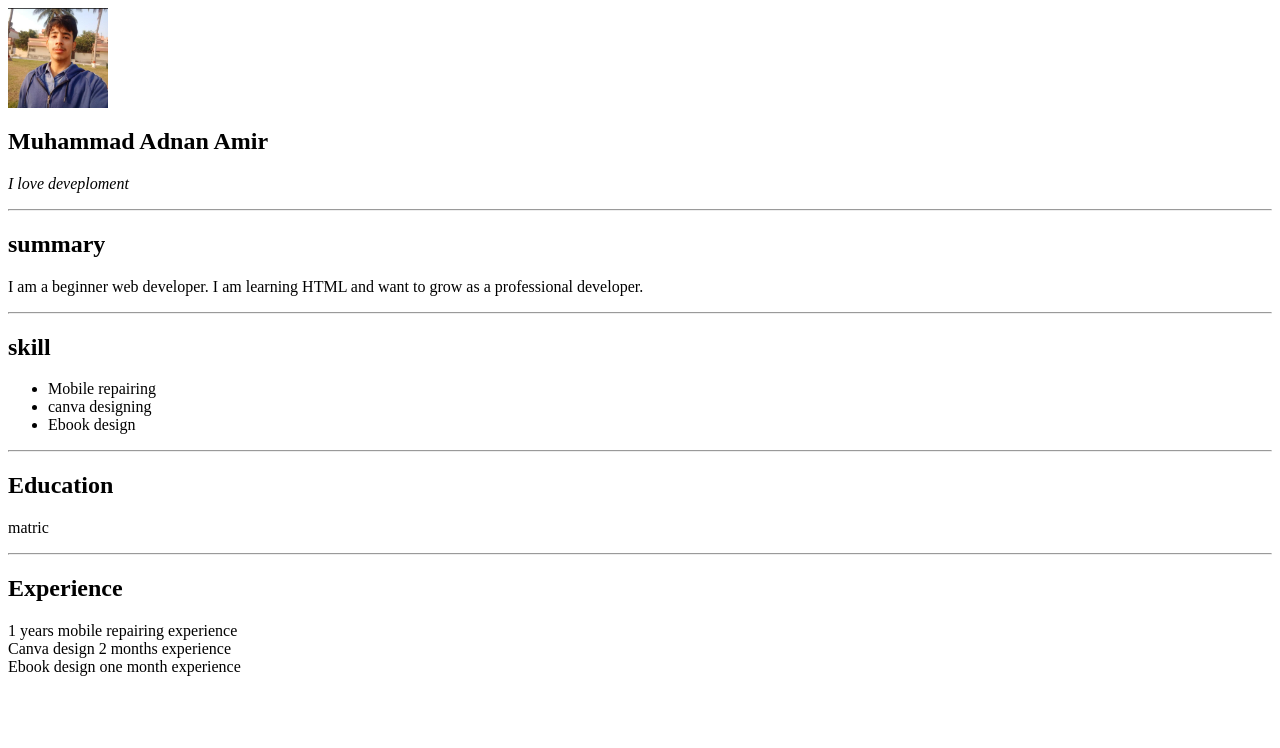
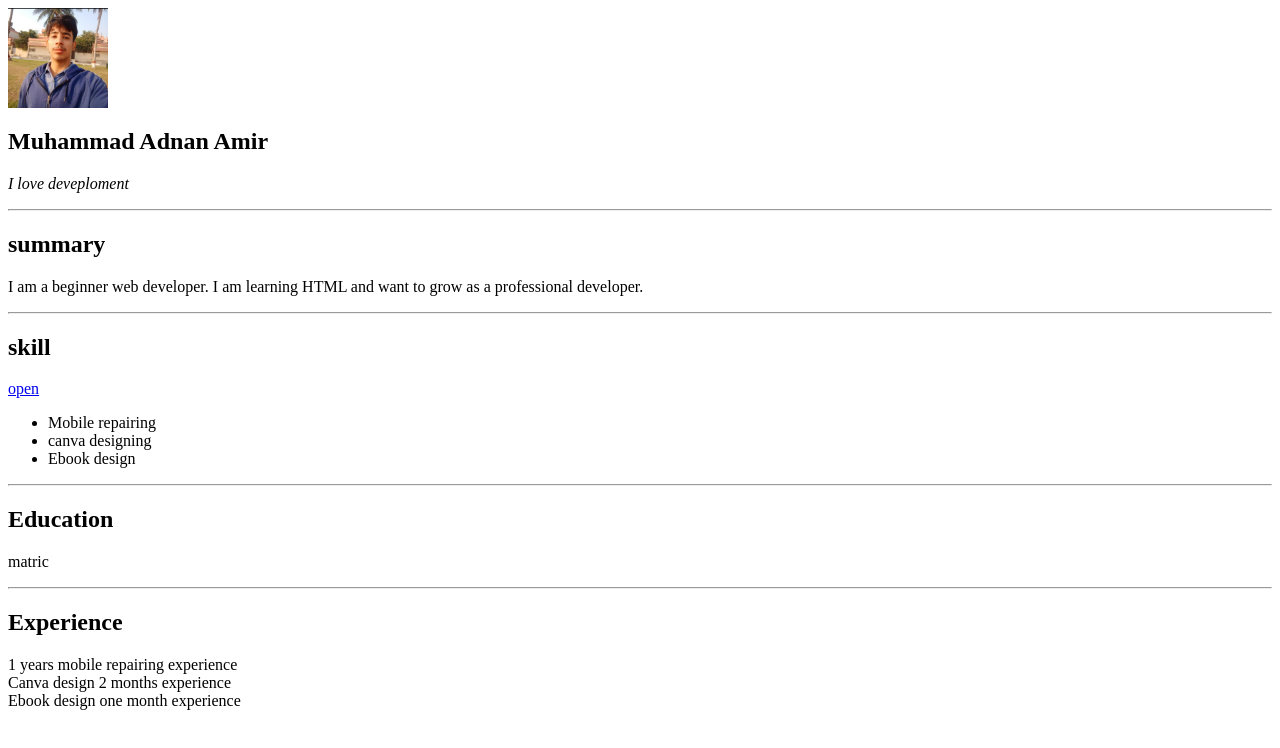
Before and after one commit to adnan55amir44-code/Adnan-cv, a plain HTML site: page index.html in a window 1280 px wide. Drawn offline with Linux system fonts and the light colour scheme.

Commit message:
update index.html

```diff
--- a/index.html
+++ b/index.html
@@ -21,6 +21,7 @@
   </p>
   <hr>
   <h2>skill</h2>
+  <a href="/about.html">open</a>
   <ul>
     <li>Mobile repairing</li>
     <li>canva designing</li>
```
